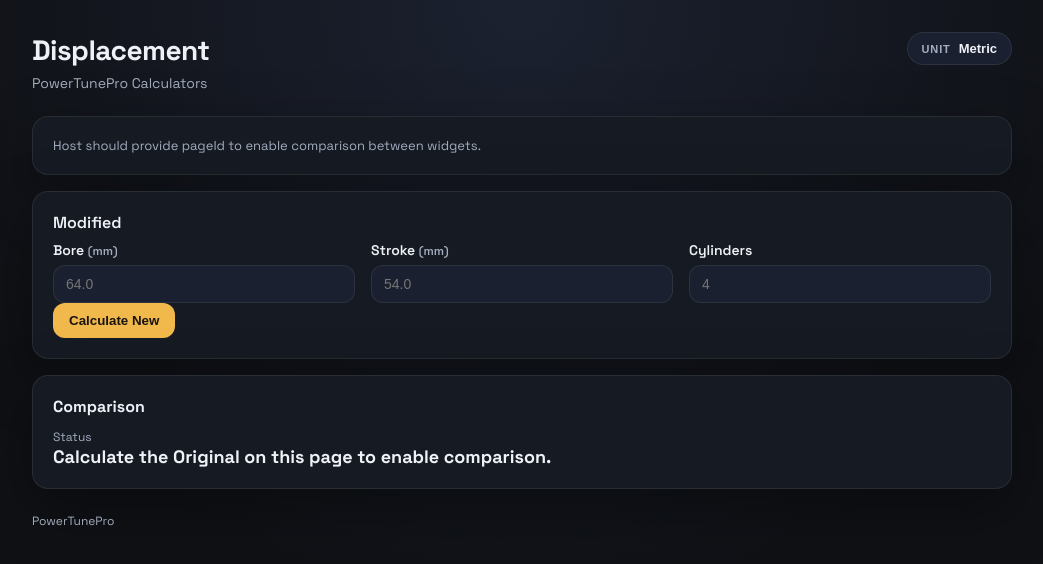
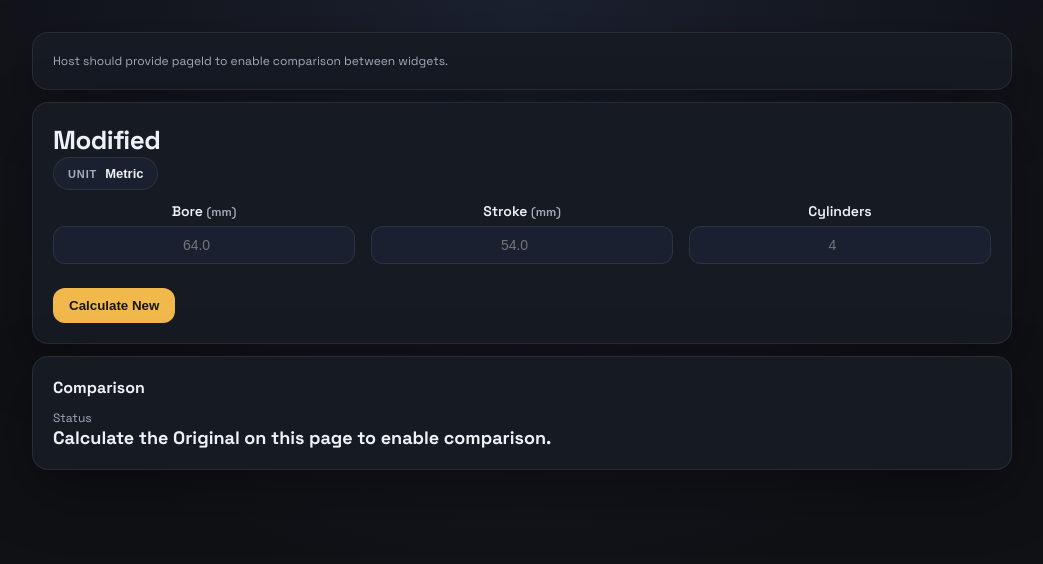
Before and after one commit to allancastrotk/ptp-calculators.code, a Next.js app in the folder frontend-api/: page /widgets/displacement-new in a window 1280 px wide. Shown: the top 564 px of the page, without its empty margins (118-1161 px from the left). Built offline with nearby package versions, Linux system fonts and the light colour scheme.

Commit message:
fix(ui): refine displacement widget header layout and spacing

```diff
--- a/frontend-api/components/Layout.tsx
+++ b/frontend-api/components/Layout.tsx
@@ -12,12 +12,16 @@ export function Layout({
   unitSystem,
   onUnitChange,
   children,
+  hideHeader = false,
+  hideFooter = false,
 }: {
   title: string;
   subtitle?: string;
   unitSystem?: UnitSystem;
   onUnitChange?: (next: UnitSystem) => void;
   children: React.ReactNode;
+  hideHeader?: boolean;
+  hideFooter?: boolean;
 }) {
   const { t } = useI18n();
 
@@ -28,6 +32,7 @@ export function Layout({
       </Head>
       <main className="ptp-shell">
         <div className="ptp-container">
+          {hideHeader ? null : (
             <HeaderBar
               title={title}
               subtitle={subtitle || t("appTitle")}
@@ -37,8 +42,9 @@ export function Layout({
                 ) : null
               }
             />
+          )}
           <section className="ptp-content">{children}</section>
-          <footer className="ptp-footer">{t("footer")}</footer>
+          {hideFooter ? null : <footer className="ptp-footer">{t("footer")}</footer>}
         </div>
       </main>
     </>
--- a/frontend-api/pages/widgets/displacement-new.tsx
+++ b/frontend-api/pages/widgets/displacement-new.tsx
@@ -1,12 +1,15 @@
 import { useEffect, useMemo, useRef, useState } from "react";
 import { useRouter } from "next/router";
 
+import { Button } from "../../components/Button";
+import { Card } from "../../components/Card";
 import { ErrorBanner } from "../../components/ErrorBanner";
 import { InputField } from "../../components/InputField";
 import { Layout } from "../../components/Layout";
 import { LoadingState } from "../../components/LoadingState";
 import { ResultPanel } from "../../components/ResultPanel";
 import { UnitSystem } from "../../components/UnitSystemSwitch";
+import { UnitToggleButton } from "../../components/UnitToggleButton";
 import { postJson, ApiError } from "../../lib/api";
 import { useI18n } from "../../lib/i18n";
 
@@ -197,17 +200,20 @@ export default function DisplacementNewWidget() {
   }, [baseline, result]);
 
   return (
-    <Layout title={t("displacement")} unitSystem={unitSystem} onUnitChange={setUnitSystem}>
-      <div style={{ display: "flex", flexDirection: "column", gap: 16 }}>
+    <Layout title={t("displacement")} hideHeader hideFooter>
+      <div className="ptp-stack">
         {pageId ? null : (
-          <div className="card">
-            <div className="subtitle">{t("pageIdMissing")}</div>
+          <Card>
+            <div className="ptp-field__helper">{t("pageIdMissing")}</div>
+          </Card>
+        )}
+        <Card className="ptp-stack">
+          <div className="ptp-section-header">
+            <div className="ptp-section-title">{t("newSection")}</div>
+            <UnitToggleButton value={unitSystem} onChange={setUnitSystem} />
           </div>
-        )}
-        <div className="card">
-          <div style={{ fontWeight: 600, marginBottom: 8 }}>{t("newSection")}</div>
           {error ? <ErrorBanner message={error} /> : null}
-          {retryHint ? <div className="subtitle">{retryHint}</div> : null}
+          {retryHint ? <div className="ptp-field__helper">{retryHint}</div> : null}
           <div className="grid">
             <InputField
               label={t("boreLabel")}
@@ -236,17 +242,19 @@ export default function DisplacementNewWidget() {
               error={fieldErrors.cylinders}
             />
           </div>
-          <button className="button" type="button" onClick={handleSubmit} disabled={loading}>
-            {loading ? t("loading") : t("calculateNew")}
-          </button>
+          <div className="ptp-actions">
+            <Button type="button" onClick={handleSubmit} disabled={loading}>
+              {loading ? t("loading") : t("calculateNew")}
+            </Button>
+          </div>
           {loading ? <LoadingState /> : null}
           {warmupNotice ? (
-            <div className="card">
-              <div className="subtitle">{warmupNotice}</div>
+            <div className="ptp-card">
+              <div className="ptp-field__helper">{warmupNotice}</div>
             </div>
           ) : null}
           {result ? <ResultPanel title={t("newResultsTitle")} items={resultsList} /> : null}
-        </div>
+        </Card>
         {comparisonItems.length > 0 ? (
           <ResultPanel title={t("comparisonTitle")} items={comparisonItems} />
         ) : (
--- a/frontend-api/styles/globals.css
+++ b/frontend-api/styles/globals.css
@@ -330,4 +330,28 @@ body.ptp-embed .ptp-subtitle {
   .ptp-shell {
     padding: 24px 12px 40px;
   }
+}.
+.ptp-section-header {
+  display: flex;
+  align-items: center;
+  justify-content: space-between;
+  gap: 12px;
 }
+
+.ptp-section-title {
+  font-size: 26px;
+  font-weight: 700;
+  letter-spacing: -0.02em;
+}
+
+.ptp-actions {
+  margin-top: 12px;
+}
+
+.ptp-field__label {
+  text-align: center;
+}
+
+.ptp-input {
+  text-align: center;
+}
```
Also changed, not shown: frontend-api/pages/widgets/displacement-original.tsx (+19 -11 lines). Lines whose indentation alone changed are shown as unchanged.
